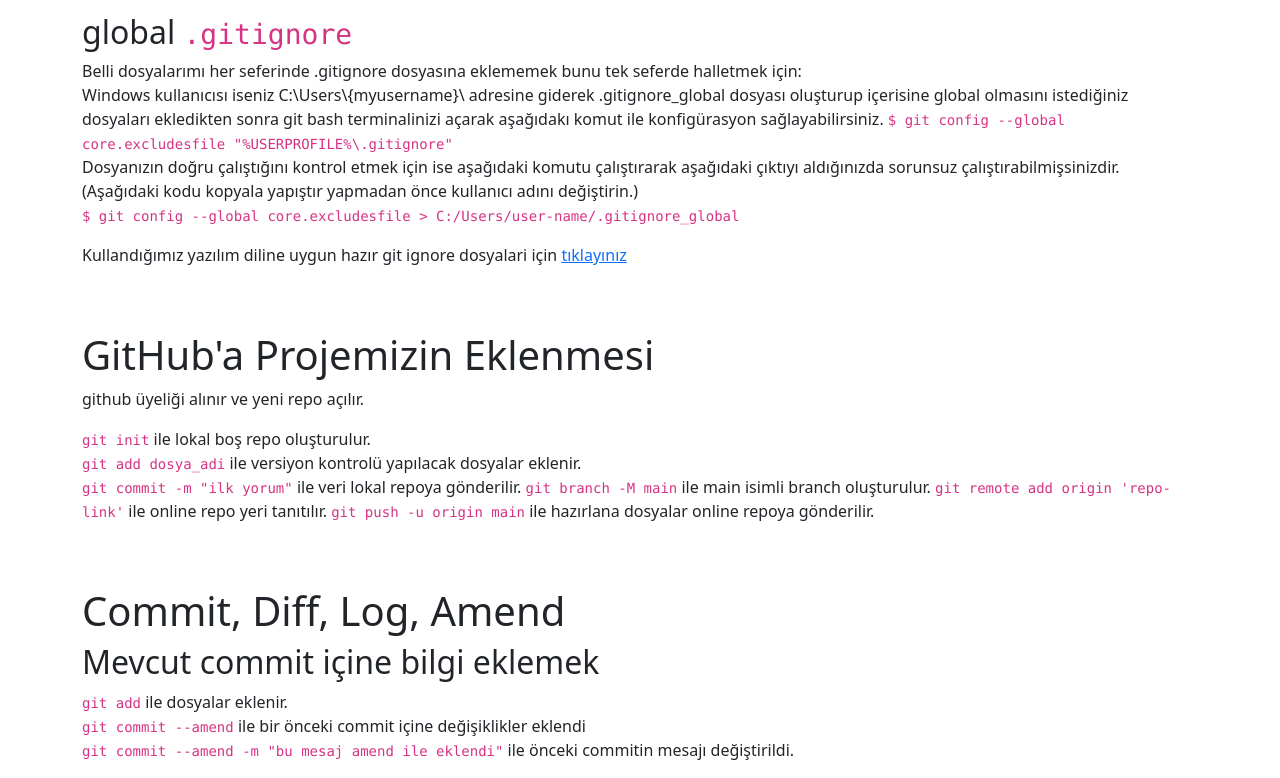
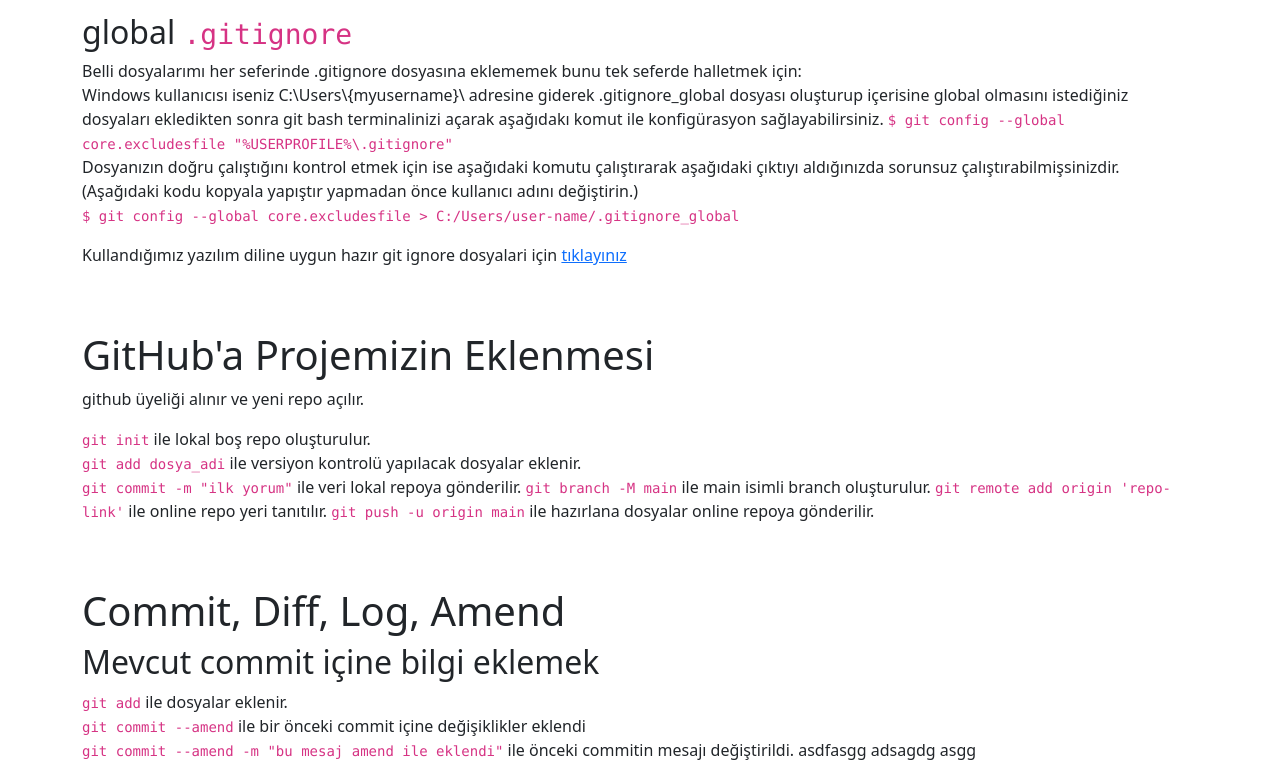
Before and after one commit to arslanng/notlarim, a plain HTML site: page git.html in a window 1280 px wide. Shown: the part 2964-3742 px from the top of the page. Drawn offline with nearby package versions, Linux system fonts and the light colour scheme.

Commit message:
yanışlıkla eklenen commit |silinecek

```diff
--- a/git.html
+++ b/git.html
@@ -269,7 +269,9 @@
                 <code>git add</code> ile dosyalar eklenir. <br>
                 <code>git commit --amend</code> ile bir önceki commit içine değişiklikler eklendi <br>
                 <code>git commit --amend -m "bu mesaj amend ile eklendi"</code> ile önceki commitin mesajı değiştirildi.
-
+asdfasgg
+adsagdg
+asgg
             </p>
         </div>
     </div>
```
